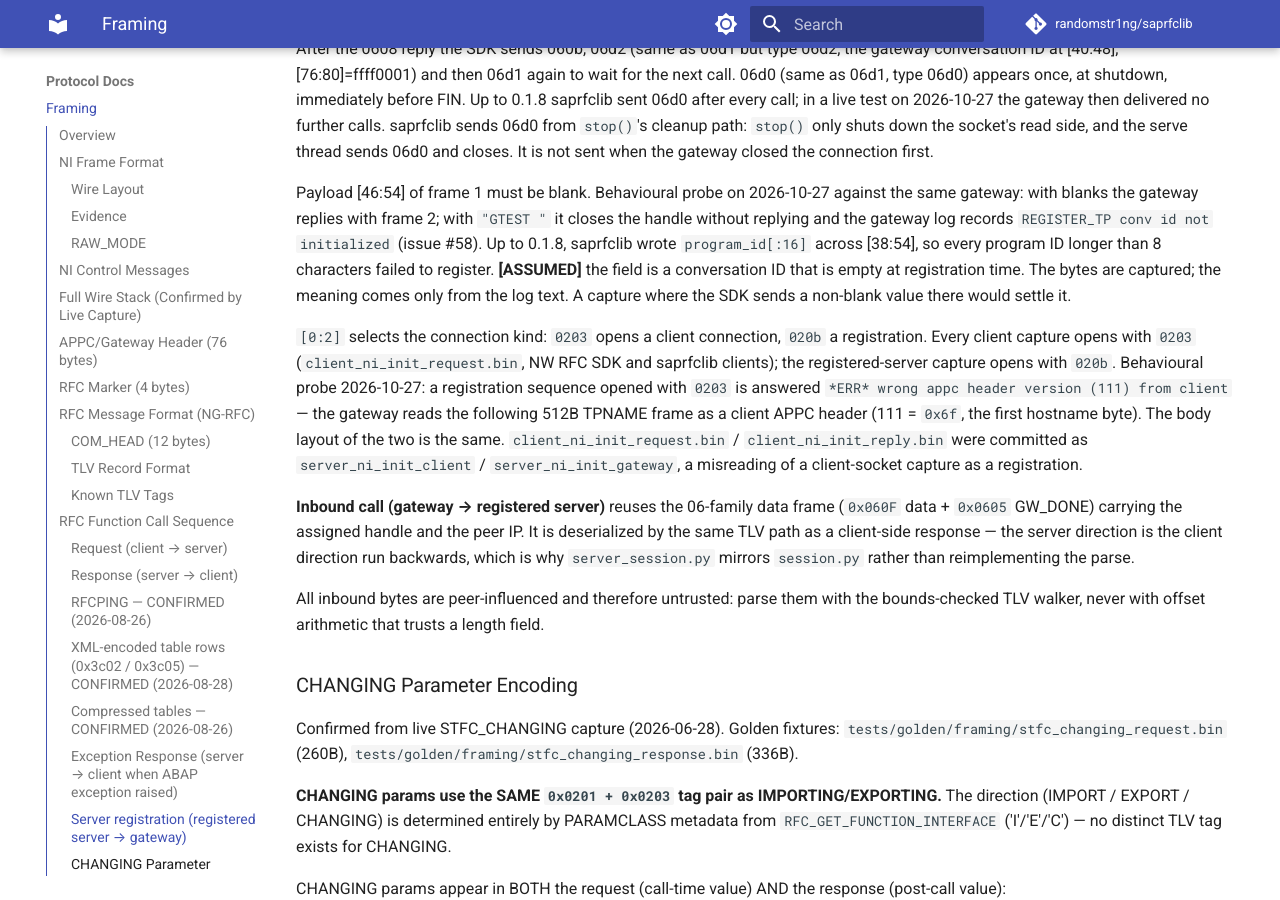
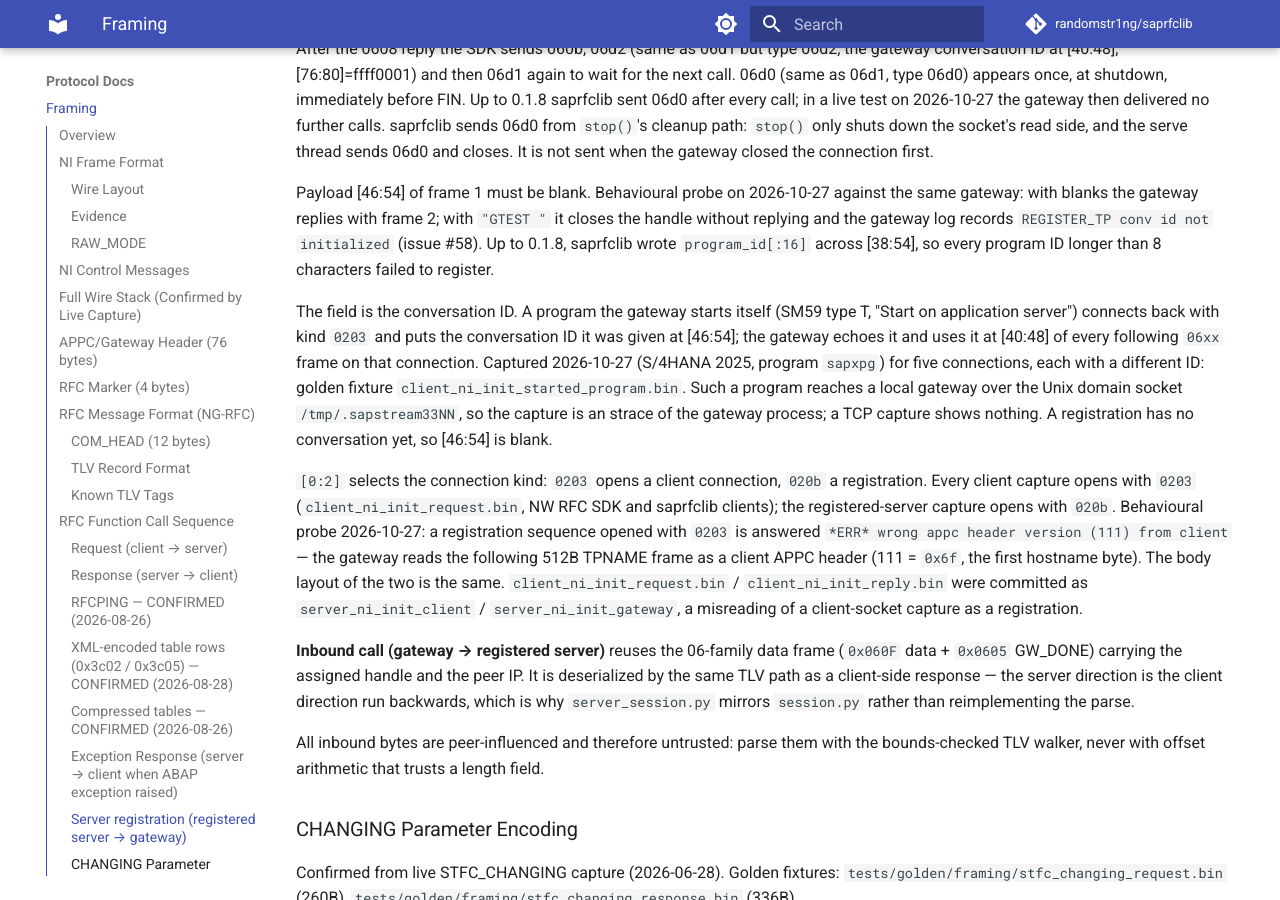
Before and after one commit to randomstr1ng/saprfclib, an MkDocs documentation site: the page built from docs/protocol/framing.md, in a window 1280 px wide and 900 px high, scrolled down 12952 px. Built offline with MkDocs 1.6.1 and Material for MkDocs 9.7.7, drawn with Linux system fonts in a browser that asks for light colours; comment, search, counter and statistics services are not loaded.

Commit message:
docs: confirm payload [46:54] of the NI init as the conversation ID
Removes the [ASSUMED] label on the field registration must leave blank.

A program the gateway starts itself (SM59 type T, "Start on application
server") connects back with kind 0203 and sends the conversation ID it
was given at [46:54]. The gateway echoes it and uses it at [40:48] of
every following 06xx frame on that connection. A registration has no
conversation yet, so the field is blank there.

Evidence: live capture 2026-10-27, S/4HANA 2025 on RHEL 10, strace of
the gateway process during five SM59 connection tests (program sapxpg).
Each connection carried a different ID (32155195 ... 32159235), each
matching [40:48] of the frames that followed. The started program
reaches the local gateway over /tmp/.sapstream3300, so a TCP capture
shows nothing. Committed as golden fixture
client_ni_init_started_program (hostname scrubbed, length preserved).

```diff
--- a/docs/protocol/framing.md
+++ b/docs/protocol/framing.md
@@ -621,10 +621,16 @@ Payload [46:54] of frame 1 must be blank. Behavioural probe on 2026-10-27 agains
 gateway: with blanks the gateway replies with frame 2; with `"GTEST   "` it closes the
 handle without replying and the gateway log records `REGISTER_TP conv id not initialized`
 (issue #58). Up to 0.1.8, saprfclib wrote `program_id[:16]` across [38:54], so every
-program ID longer than 8 characters failed to register. **[ASSUMED]** the field is a
-conversation ID that is empty at registration time. The bytes are captured; the meaning
-comes only from the log text. A capture where the SDK sends a non-blank value there would
-settle it.
+program ID longer than 8 characters failed to register.
+
+The field is the conversation ID. A program the gateway starts itself (SM59 type T,
+"Start on application server") connects back with kind `0203` and puts the conversation ID
+it was given at [46:54]; the gateway echoes it and uses it at [40:48] of every following
+`06xx` frame on that connection. Captured 2026-10-27 (S/4HANA 2025, program `sapxpg`) for
+five connections, each with a different ID: golden fixture
+`client_ni_init_started_program.bin`. Such a program reaches a local gateway over the Unix
+domain socket `/tmp/.sapstream33NN`, so the capture is an strace of the gateway process; a
+TCP capture shows nothing. A registration has no conversation yet, so [46:54] is blank.
 
 `[0:2]` selects the connection kind: `0203` opens a client connection, `020b` a
 registration. Every client capture opens with `0203` (`client_ni_init_request.bin`, NW RFC
```
Also changed, not shown: CHANGELOG.md (+3 -0 lines), 3 other files.
